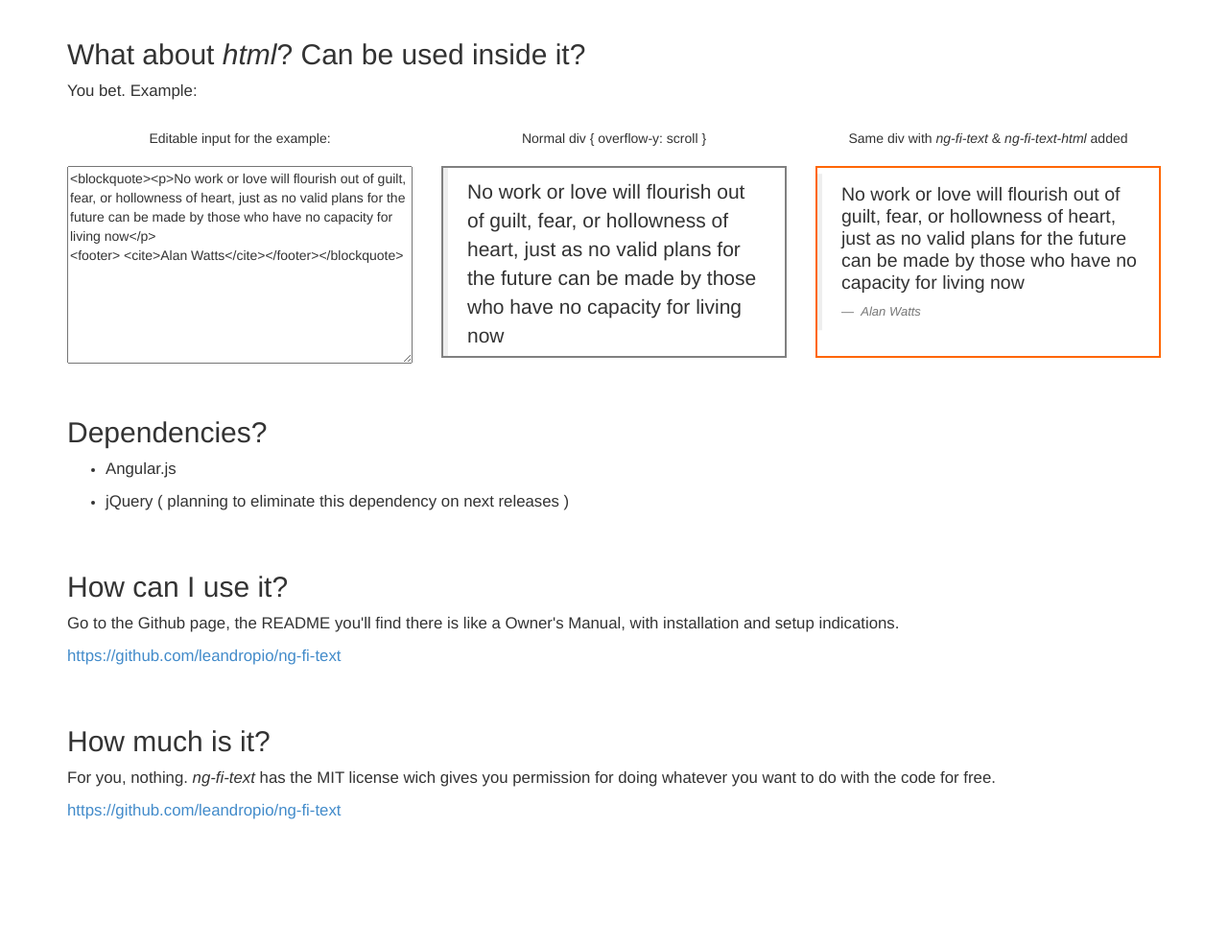
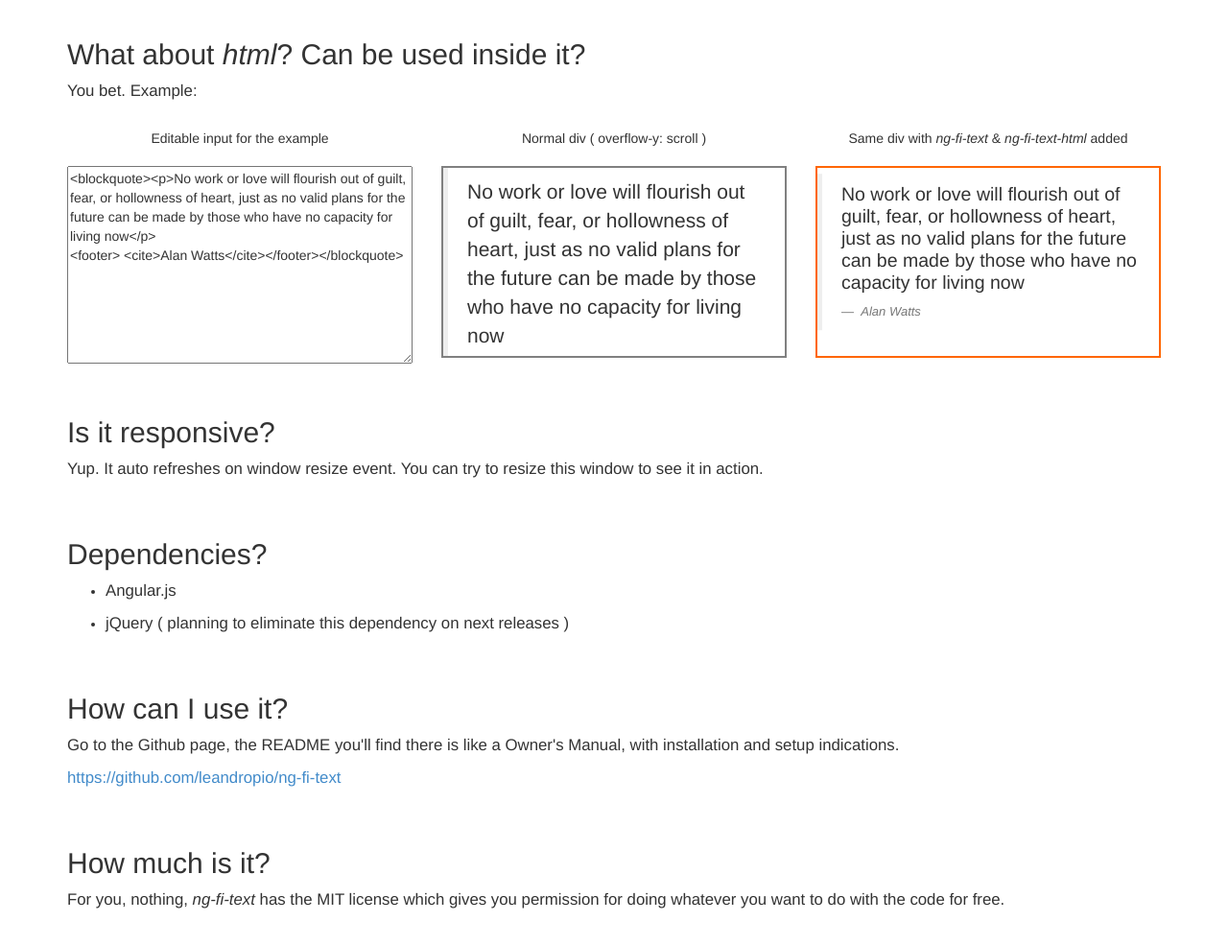
Before and after one commit to leandropio/ng-fi-text, a plain HTML site: page index.html in a window 1280 px wide. Shown: the part 980-1965 px from the top of the page at 96% size. Before the commit the page ends 1847 px from the top, so only its background shows below. Drawn offline with Linux system fonts and the light colour scheme.

Commit message:
Typos fixes on index.html

```diff
--- a/index.html
+++ b/index.html
@@ -11,6 +11,8 @@
 	<link rel="stylesheet" href="bower_components/bootstrap/dist/css/bootstrap.min.css">
 
 	<style type="text/css">
+
+		body { padding-bottom: 25px; }
 
 		p { font-size: 1.2em }
 
@@ -77,7 +79,7 @@
 
 		<div class="row ">
 			<div class="col-xs-12 col-sm-4">
-				<h5>Editable input for the example:</h5>
+				<h5>Editable input for the example</h5>
 				<textarea  style="width:100%" rows="10" ng-model="expl1" ng-init="expl1='No work or love will flourish out of guilt, fear, or hollowness of heart, just as no valid plans for the future can be made by those who have no capacity for living now. - Alan Watts'"></textarea>
 			</div>
 			<div class="col-xs-12 col-sm-4">
@@ -100,17 +102,26 @@
 
 		<div class="row ">
 			<div class="col-xs-12 col-sm-4">
-				<h5>Editable input for the example:</h5>
+				<h5>Editable input for the example</h5>
 				<textarea  style="width:100%" rows="10" ng-model="expl2" ng-init="expl2='<blockquote><p>No work or love will flourish out of guilt, fear, or hollowness of heart, just as no valid plans for the future can be made by those who have no capacity for living now</p>
 <footer> <cite>Alan Watts</cite></footer></blockquote>'"></textarea>
 			</div>
 			<div class="col-xs-12 col-sm-4">
-				<h5>Normal div { overflow-y: scroll }</h5>
+				<h5>Normal div ( overflow-y: scroll )</h5>
 				<div class="expl-box-nr" ng-bind-html=" expl2 "></div>
 			</div>
 			<div class="col-xs-12 col-sm-4">
 				<h5>Same div with <em>ng-fi-text</em> & <em>ng-fi-text-html</em> added</h5>
 				<div class="expl-box-fi"  ng-fi-text ng-fi-text-html="{{ expl2 }}"></div>
+			</div>
+		</div>
+
+		<div class="row">
+			<div class="col-xs-12">
+				<h2>Is it responsive?</h2>
+				<p>Yup. It auto refreshes on window resize event. You can try to resize this window to see it in action.</p>
+
+
 			</div>
 		</div>
 
@@ -143,10 +154,8 @@
 		<div class="row">
 			<div class="col-xs-12">
 				<h2>How much is it?</h2>
-				<p>For you, nothing. <em>ng-fi-text</em> has the MIT license wich gives you permission for doing whatever you want to do with the code for free.</p>
-				<p>
-				<a href="https://github.com/leandropio/ng-fi-text">https://github.com/leandropio/ng-fi-text</a>
-				</p>
+				<p>For you, nothing, <em>ng-fi-text</em> has the MIT license which gives you permission for doing whatever you want to do with the code for free.</p>
+
 			</div>
 		</div>
 
```
